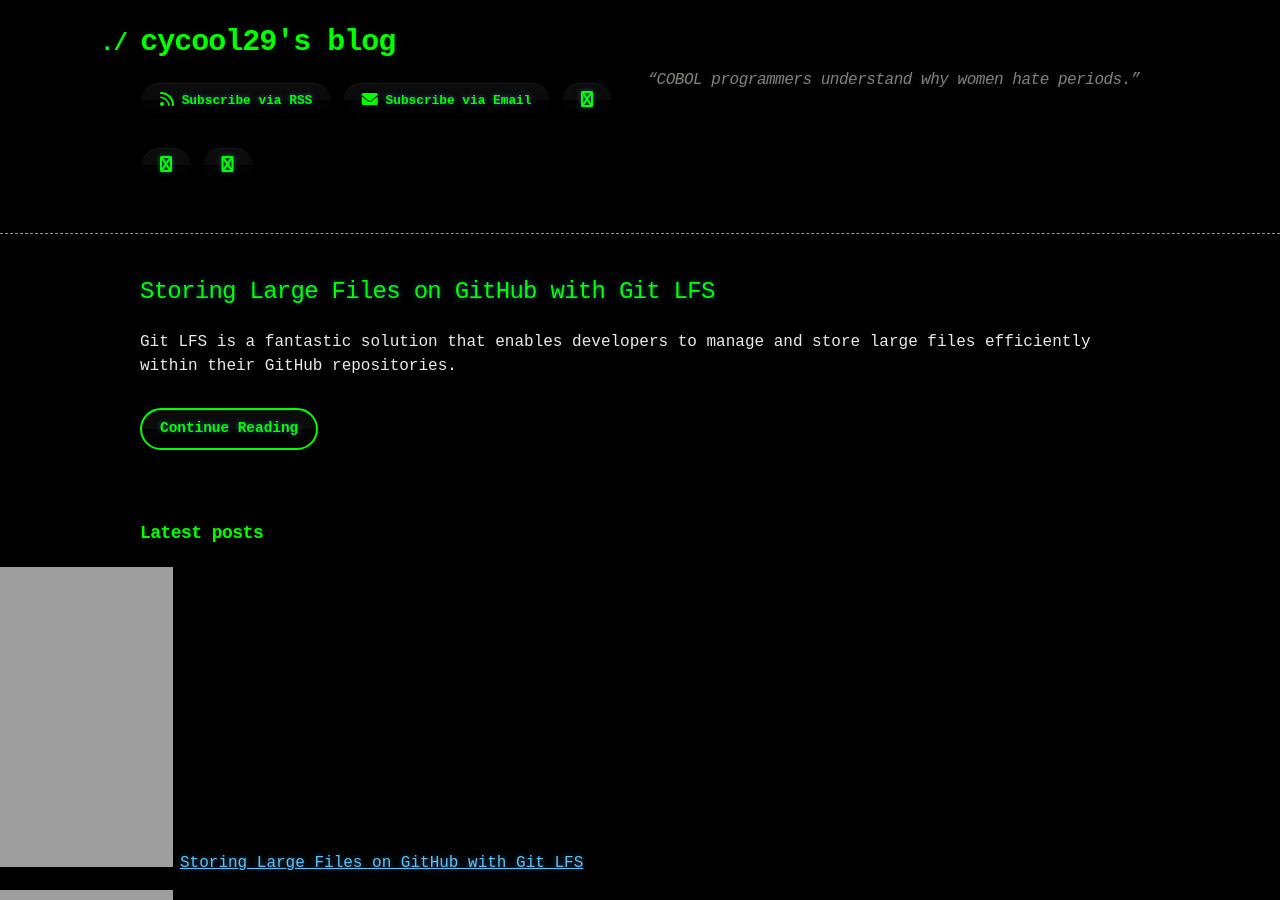
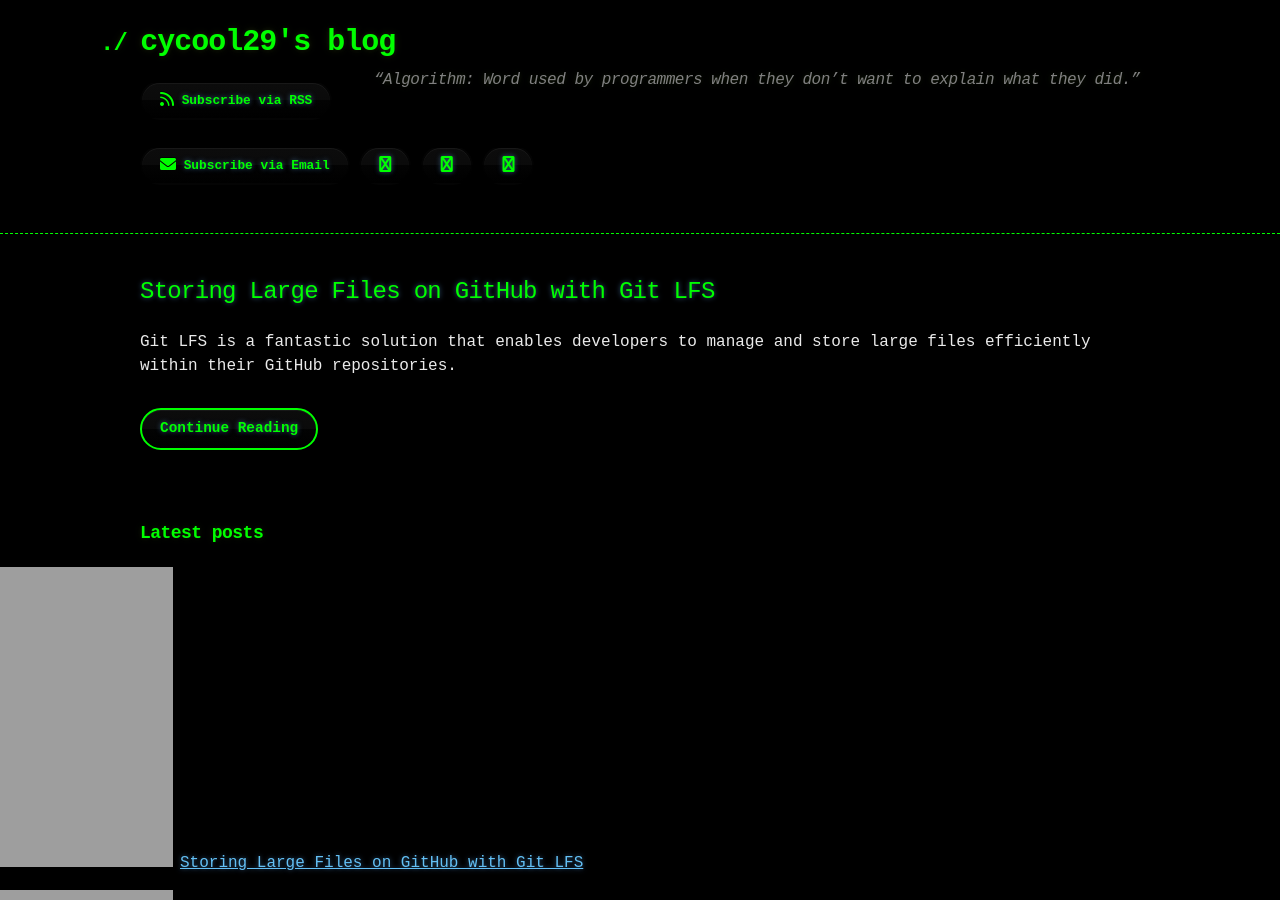
Before and after one commit to cycool29/cycool29.github.io, a Jekyll site: the page built from index.md, in a window 1280 px wide and 900 px high. Built offline with Jekyll 4.4.1, drawn with Linux system fonts in a browser that asks for light colours; a style sheet for code colours, icons or effects is not loaded.

Commit message:
Update quotes

```diff
--- a/_config.yml
+++ b/_config.yml
@@ -1,5 +1,5 @@
 title: cycool29's blog
-description: "“COBOL programmers understand why women hate periods.” "
+description: "“Algorithm: Word used by programmers when they don’t want to explain what they did.” "
 bio: A high school student. Intermediate in Python, Git, Bash. Learning JavaScript. He/Him. "
 author: cycool29
 url: https://cycool29.github.io
```
